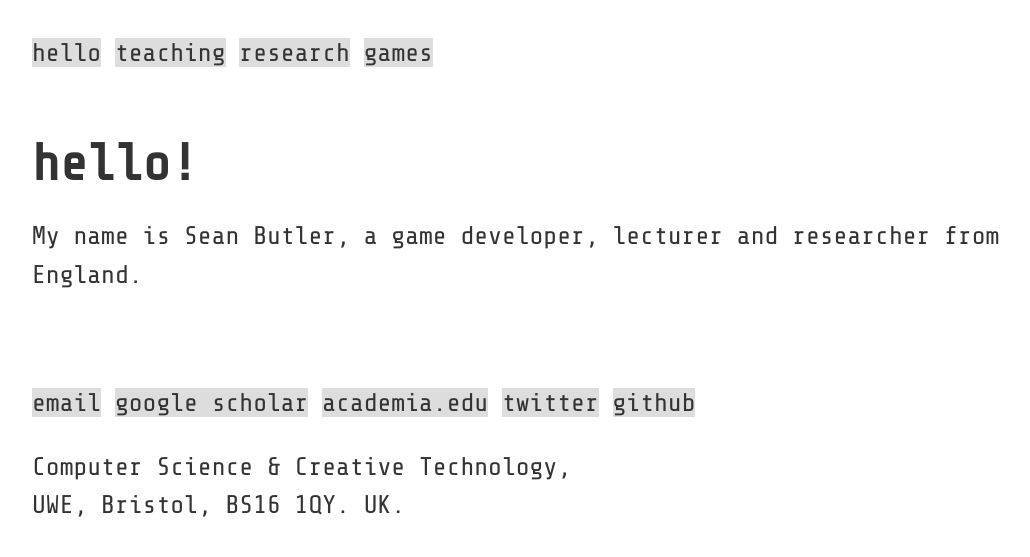
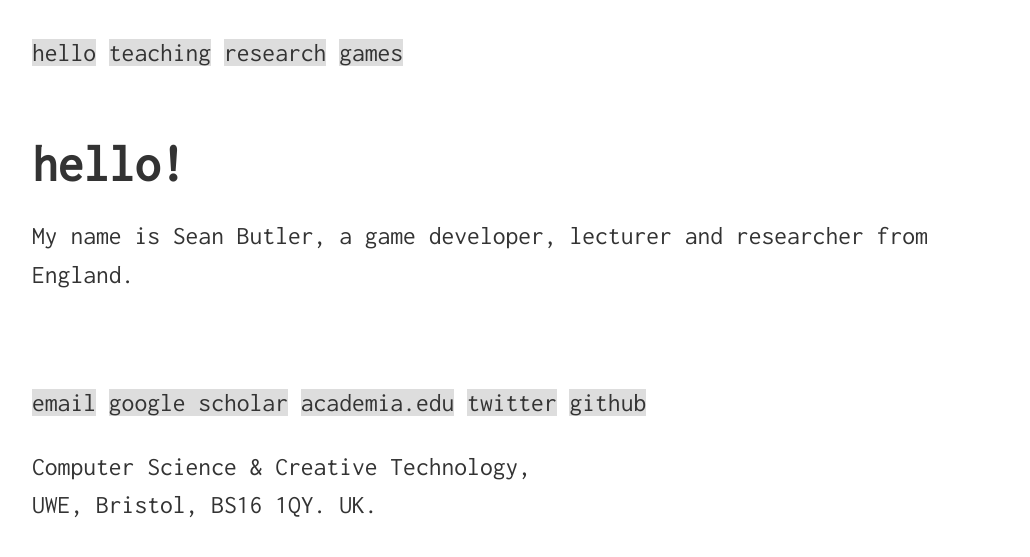
Before and after one commit to seanbutler/www.seanbutler.net, a Jekyll site: the page built from index.html, in a window 1280 px wide. Shown: the top 557 px of the page, without its empty margins (104-1134 px from the left). Built offline with Jekyll 4.4.1, drawn with Linux system fonts in a browser that asks for light colours.

Commit message:
changed font

```diff
--- a/_layouts/default.html
+++ b/_layouts/default.html
@@ -3,7 +3,8 @@
 	<head>
 		<title>{{ page.title }}</title>
 		<link rel="stylesheet" type="text/css" href="/css/main.css">
-		<link href="https://fonts.googleapis.com/css?family=Share+Tech+Mono" rel="stylesheet">
+		<!-- <link href="https://fonts.googleapis.com/css?family=Share+Tech+Mono" rel="stylesheet"> -->
+		<link href="https://fonts.googleapis.com/css?family=Inconsolata" rel="stylesheet">
 	</head>
 
 	<!-- <canvas>
--- a/css/main.css
+++ b/css/main.css
@@ -1,6 +1,6 @@
 html {
     margin: 2vw 10vw 2vw 10vw;
-    font-family: 'Share Tech Mono', monospace;
+    font-family: 'Inconsolata', monospace;
 
     color: #333;
 
```
